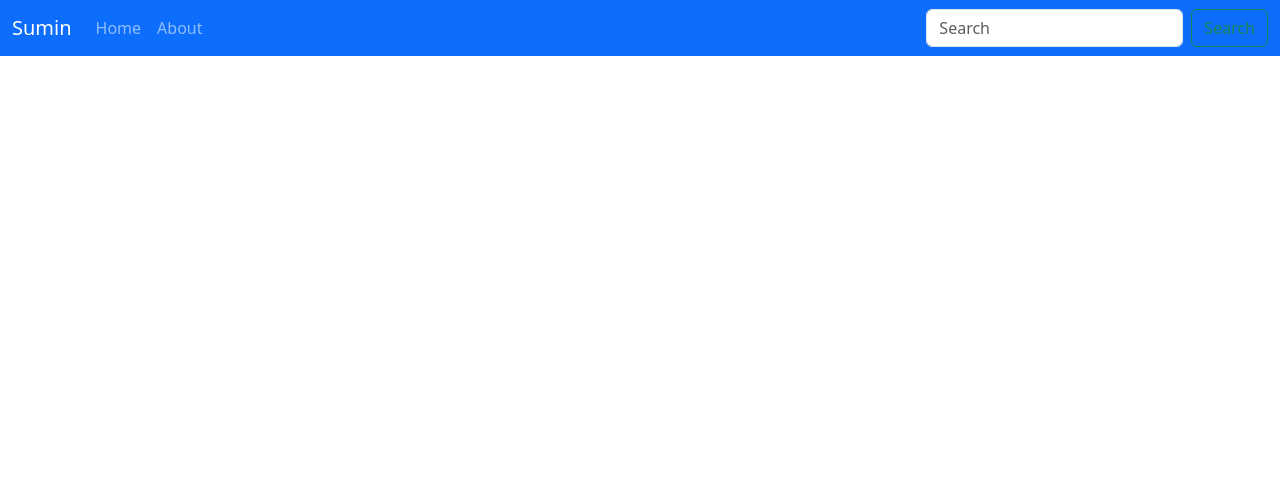
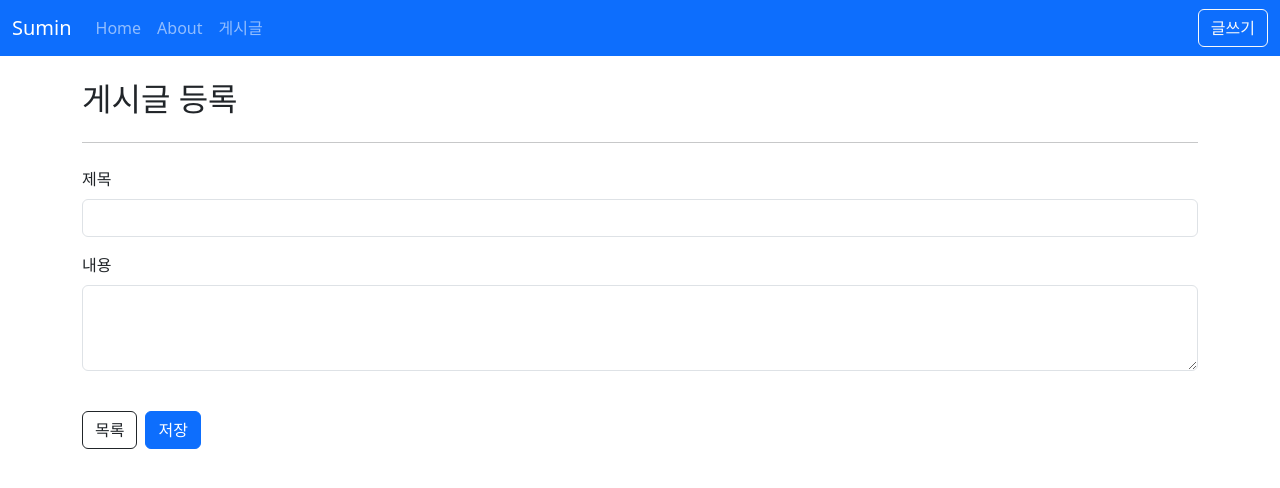
Before and after one commit to sum529-create/vue-board, a Vue app: page /posts/create in a window 1280 px wide. Shown: the top 488 px of the page. Built offline with nearby package versions, Linux system fonts and the light colour scheme.

Commit message:
feat: 게시판 UI 추가
- Vue router 기능 추가

```diff
--- /dev/null
+++ b/src/api/posts.js
@@ -0,0 +1,11 @@
+const posts = [
+  { id: 1, title: "제목1", content: "내용1", createdAt: "2024-01-01" },
+  { id: 2, title: "제목2", content: "내용2", createdAt: "2024-02-01" },
+  { id: 3, title: "제목3", content: "내용3", createdAt: "2024-03-01" },
+  { id: 4, title: "제목4", content: "내용4", createdAt: "2024-04-01" },
+  { id: 5, title: "제목5", content: "내용5", createdAt: "2024-05-01" },
+];
+
+export default function getPosts() {
+  return posts;
+}
--- /dev/null
+++ b/src/components/posts/PostItem.vue
@@ -0,0 +1,29 @@
+<template>
+  <div class="card">
+    <div class="card-header">{{ title }}</div>
+    <div class="card-body">
+      <h5 class="card-title">{{ content }}</h5>
+      <p class="card-text">
+        {{ createdAt }}
+      </p>
+      <a href="#" class="btn btn-primary">Go somewhere</a>
+    </div>
+  </div>
+</template>
+
+<script setup>
+const props = defineProps({
+  title: {
+    type: String,
+    required: true,
+  },
+  content: {
+    type: String,
+  },
+  createdAt: {
+    type: [String, Date, Number],
+  },
+});
+</script>
+
+<style lang="scss" scoped></style>
--- a/src/layouts/TheHeader.vue
+++ b/src/layouts/TheHeader.vue
@@ -31,24 +31,30 @@
                 About
               </router-link>
             </li>
+            <li class="nav-item">
+              <router-link to="/posts" active-class="active" class="nav-link">
+                게시글
+              </router-link>
+            </li>
           </ul>
-          <form class="d-flex" role="search">
-            <input
-              class="form-control me-2"
-              type="search"
-              placeholder="Search"
-              aria-label="Search"
-            />
-            <button class="btn btn-outline-success" type="submit">
-              Search
+          <div class="d-flex">
+            <button class="btn btn-outline-light" type="submit" @click="goPage">
+              글쓰기
             </button>
-          </form>
+          </div>
         </div>
       </div>
     </nav>
   </header>
 </template>
 
-<script setup></script>
+<script setup>
+import { useRouter } from "vue-router";
+
+const router = useRouter();
+const goPage = () => {
+  router.push("/posts/create");
+};
+</script>
 
 <style lang="scss" scoped></style>
--- a/src/router/index.js
+++ b/src/router/index.js
@@ -1,6 +1,10 @@
 import HomeView from "@/views/HomeView.vue";
 import AboutView from "@/views/AboutView.vue";
 import { createRouter, createWebHistory } from "vue-router";
+import PostCreateView from "@/views/post/PostCreateView.vue";
+import PostDetailView from "@/views/post/PostDetailView.vue";
+import PostListView from "@/views/post/PostListView.vue";
+import PostEditView from "@/views/post/PostEditView.vue";
 
 const routes = [
   {
@@ -13,6 +17,26 @@
     name: "About",
     component: AboutView,
   },
+  {
+    path: "/posts",
+    name: "PostList",
+    component: PostListView,
+  },
+  {
+    path: "/posts/create",
+    name: "PostCreate",
+    component: PostCreateView,
+  },
+  {
+    path: "/posts/:id",
+    name: "PostDetail",
+    component: PostDetailView,
+  },
+  {
+    path: "/posts/:id/edit",
+    name: "PostEdit",
+    component: PostEditView,
+  },
 ];
 
 const router = createRouter({
--- /dev/null
+++ b/src/views/post/PostCreateView.vue
@@ -0,0 +1,66 @@
+<template>
+  <div>
+    <h2>게시글 등록</h2>
+    <hr class="my-4" />
+    <form @submit.prevent>
+      <div class="mb-3">
+        <label for="title" class="form-label">제목</label>
+        <input
+          type="text"
+          v-model="formatPost.title"
+          class="form-control"
+          id="title"
+        />
+      </div>
+      <div class="mb-3">
+        <label for="content" class="form-label">내용</label>
+        <textarea
+          v-model="formatPost.content"
+          class="form-control"
+          id="content"
+          rows="3"
+        ></textarea>
+      </div>
+      <div class="pt-4">
+        <button
+          type="button"
+          class="btn btn-outline-dark me-2"
+          @click="goListPage"
+        >
+          목록
+        </button>
+        <button @click="submitPost" class="btn btn-primary">저장</button>
+      </div>
+    </form>
+  </div>
+</template>
+
+<script setup>
+import { reactive } from "vue";
+import { useRoute, useRouter } from "vue-router";
+
+const emit = defineEmits(["newPost"]);
+
+const today = new Date().toLocaleDateString("en-CA");
+const router = useRouter();
+
+const formatPost = reactive({
+  title: "",
+  content: "",
+  createdAt: today,
+});
+
+const submitPost = () => {
+  console.log(formatPost);
+
+  // emit("submit", { ...formatPost });
+};
+
+const goListPage = () => {
+  router.push({
+    name: "PostList",
+  });
+};
+</script>
+
+<style lang="scss" scoped></style>
--- /dev/null
+++ b/src/views/post/PostDetailView.vue
@@ -0,0 +1,51 @@
+<template>
+  <div>
+    <h2>게시글 상세</h2>
+    <p>내용</p>
+    <p class="text-muted">YYYY-MM-DD</p>
+    <hr class="my-4" />
+    <div class="row g-2">
+      <div class="col-auto">
+        <div class="btn btn-outline-dark">이전글</div>
+      </div>
+      <div class="col-auto">
+        <div class="btn btn-outline-dark">다음글</div>
+      </div>
+      <div class="col-auto me-auto"></div>
+      <div class="col-auto">
+        <div class="btn btn-outline-dark" @click="goPage('list')">목록</div>
+      </div>
+      <div class="col-auto">
+        <div class="btn btn-outline-primary" @click="goPage('edit')">수정</div>
+      </div>
+      <div class="col-auto">
+        <div class="btn btn-outline-danger">삭제</div>
+      </div>
+    </div>
+  </div>
+</template>
+
+<script setup>
+import { useRoute, useRouter } from "vue-router";
+
+// data
+const router = useRouter();
+const route = useRoute();
+
+const goPage = (type) => {
+  if (type) {
+    if (type === "list") {
+      router.push({
+        name: "PostList",
+      });
+    } else {
+      router.push({
+        name: "PostEdit",
+        params: { id: route.params.id },
+      });
+    }
+  }
+};
+</script>
+
+<style lang="scss" scoped></style>
--- /dev/null
+++ b/src/views/post/PostEditView.vue
@@ -0,0 +1,45 @@
+<template>
+  <div>
+    <h2>게시글 수정</h2>
+    <hr class="my-4" />
+    <form @submit.prevent>
+      <div class="mb-3">
+        <label for="title" class="form-label">제목</label>
+        <input type="text" class="form-control" id="title" />
+      </div>
+      <div class="mb-3">
+        <label for="content" class="form-label">내용</label>
+        <textarea class="form-control" id="content" rows="3"></textarea>
+      </div>
+      <div class="pt-4">
+        <button
+          type="button"
+          class="btn btn-outline-danger me-2"
+          @click="goDetail()"
+        >
+          취소
+        </button>
+        <button @click="submitPost" class="btn btn-primary">수정</button>
+      </div>
+    </form>
+  </div>
+</template>
+
+<script setup>
+import { useRoute, useRouter } from "vue-router";
+
+const router = useRouter();
+const route = useRoute();
+const id = route.params.id;
+
+const goDetail = () => {
+  router.push({
+    name: "PostDetail",
+    params: {
+      id,
+    },
+  });
+};
+</script>
+
+<style lang="scss" scoped></style>
--- /dev/null
+++ b/src/views/post/PostListView.vue
@@ -0,0 +1,49 @@
+<template>
+  <div>
+    <h2>게시글 목록</h2>
+    <hr class="my-4" />
+    <div class="row g-3">
+      <div class="col-4" v-for="(item, i) in posts" :key="i">
+        <post-item
+          :title="item.title"
+          :content="item.content"
+          :created-at="item.createdAt"
+          @click="goPage(item.id)"
+        />
+      </div>
+    </div>
+  </div>
+</template>
+
+<script setup>
+import getPosts from "@/api/posts";
+import PostItem from "@/components/posts/PostItem.vue";
+import { onMounted, ref } from "vue";
+import { useRouter } from "vue-router";
+
+// data
+const posts = ref([]);
+const router = useRouter();
+
+// mounted
+onMounted(() => {
+  fetchPosts();
+});
+
+// methods
+const fetchPosts = () => {
+  posts.value = [...getPosts()];
+};
+
+const goPage = (id) => {
+  // router.push(`/posts/${id}`);
+  router.push({
+    name: "PostDetail",
+    params: {
+      id,
+    },
+  });
+};
+</script>
+
+<style lang="scss" scoped></style>
```
